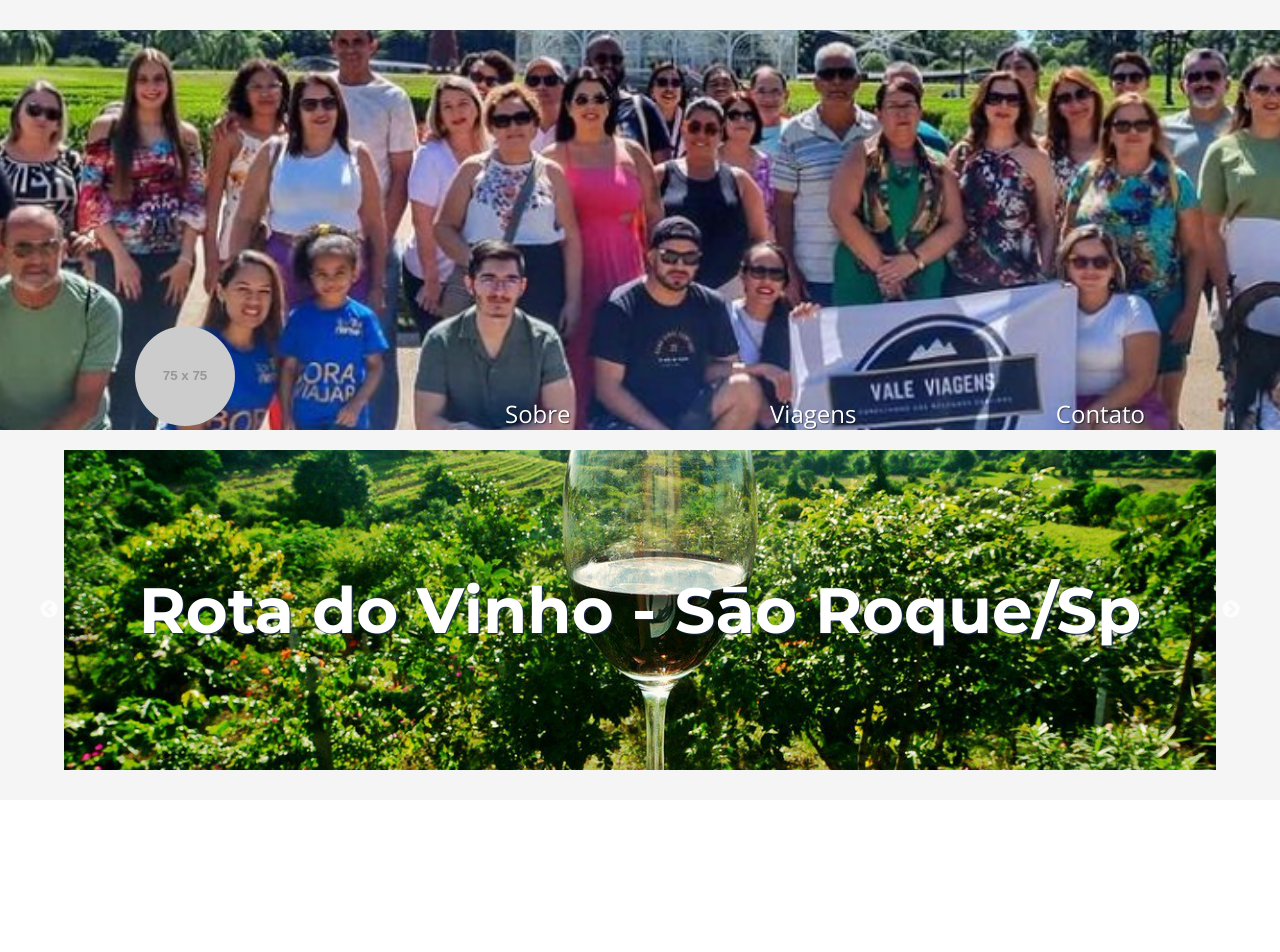
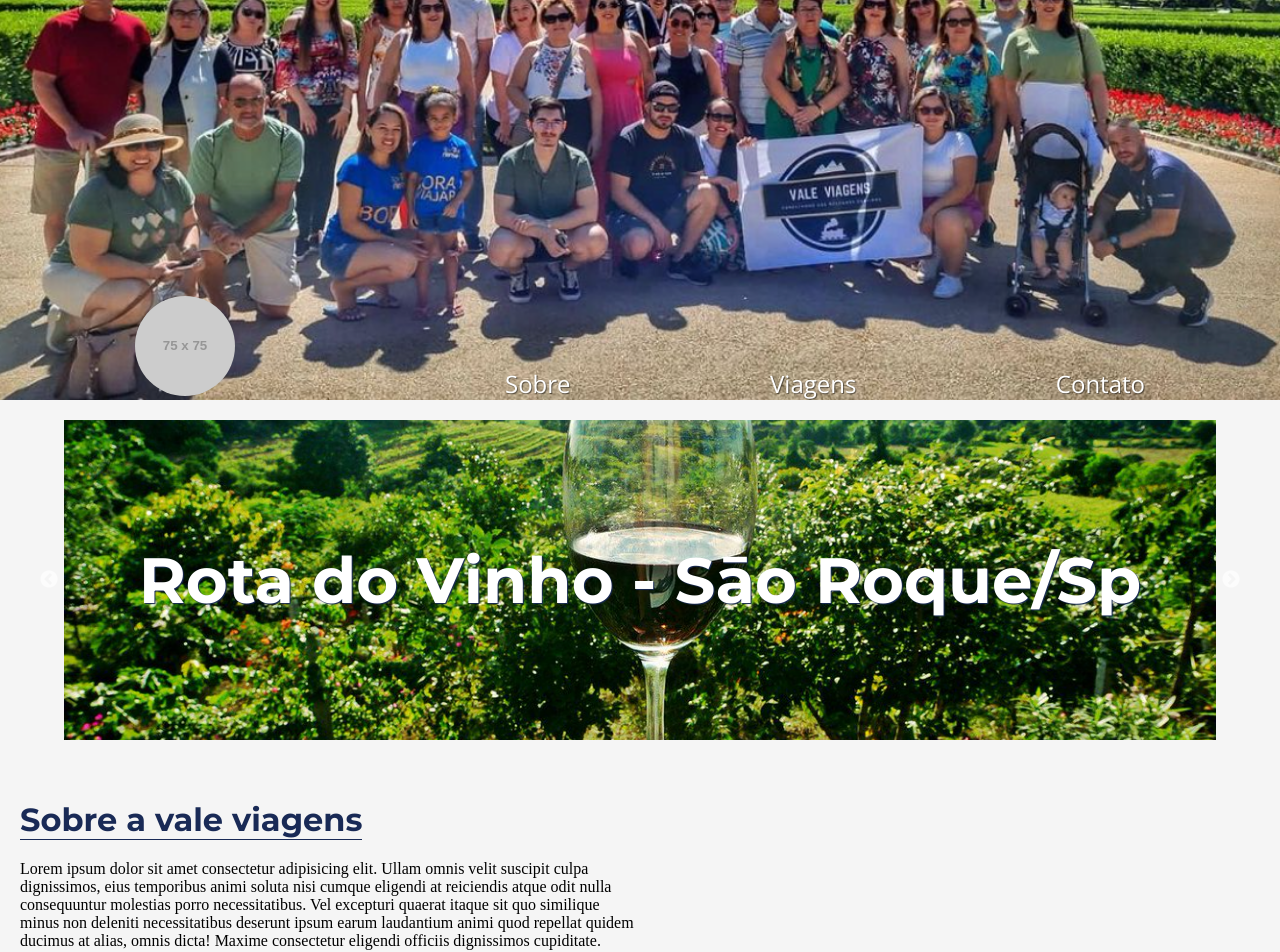
Before and after one commit to Ceagah2/vv-view, a React (Vite) app: page / in a window 1280 px wide. Shown: the top 952 px of the page. Before the commit the page ends 800 px from the top, so only its background shows below. Built offline with nearby package versions, Linux system fonts and the light colour scheme.

Commit message:
feat: start about us section

```diff
--- a/src/App.tsx
+++ b/src/App.tsx
@@ -1,11 +1,24 @@
 import { Container, Carousel } from "./components/atoms"
 import { NavBar } from "./components/atoms/NavBar"
+import { Section } from "./components/molecules/Section"
 function App() {
 
   return (
     <Container>
       <NavBar />
       <Carousel />
+      <Section id='sobre' title="Sobre a vale viagens" position="start" delay={0.5}>
+        Lorem ipsum dolor sit amet consectetur adipisicing elit. Ullam omnis velit suscipit culpa dignissimos, eius temporibus animi soluta nisi cumque eligendi at reiciendis atque odit nulla consequuntur molestias porro necessitatibus.
+        Vel excepturi quaerat itaque sit quo similique minus non deleniti necessitatibus deserunt ipsum earum laudantium animi quod repellat quidem ducimus at alias, omnis dicta! Maxime consectetur eligendi officiis dignissimos cupiditate.
+        Quod iusto animi laborum magni sapiente id inventore impedit quidem ex tempora quas illo voluptatibus dolor quisquam iste repellendus est ducimus dolore recusandae, eos atque cum! Sit temporibus maxime esse!
+        Maiores a mollitia quisquam laboriosam, enim quasi id, molestias modi voluptas officiis nostrum consequatur perferendis sunt quibusdam eveniet ipsa odit aut. Distinctio nisi magnam labore, aut enim est quod ipsum?
+        Qui quis commodi quae ab sapiente odit dolores saepe nobis officia, quod deserunt quas laborum aliquid sed exercitationem, quia quidem porro suscipit neque delectus consequatur et obcaecati voluptatibus nulla. Eaque.
+        Esse repellendus sint corrupti delectus eius minima harum debitis, dolorem assumenda sed asperiores numquam eligendi quasi, corporis ex laborum unde! Neque, rerum. Esse saepe magnam ea voluptas porro distinctio adipisci!
+        Labore, repellat qui nobis officia sapiente necessitatibus suscipit amet tenetur voluptas odio dolorem deleniti autem iure laborum. Hic officia consectetur quibusdam consequuntur quam, dicta nemo unde, incidunt magni, reiciendis mollitia?
+        Unde eos dolor enim voluptatibus, dicta modi amet laboriosam voluptatem recusandae ex! Dolore debitis necessitatibus nam tempore magni rem harum voluptatum non impedit, consequuntur laboriosam enim laudantium tenetur rerum quis!
+        Placeat praesentium iure at, excepturi libero assumenda sequi nisi laudantium totam mollitia, ut fugiat sapiente? Numquam velit nobis praesentium nisi quia, aut necessitatibus vero tenetur sit in amet odit fugit.
+        Nobis animi nulla odio eum totam dolorem asperiores aperiam quidem! Explicabo dicta cupiditate, possimus harum hic ut? Iusto, ex dolor! Provident cupiditate earum numquam quis, iste deleniti. Numquam, doloremque accusamus?
+      </Section>
     </Container>
   )
 }
--- a/src/components/molecules/Section/index.tsx
+++ b/src/components/molecules/Section/index.tsx
@@ -2,7 +2,7 @@ import { ISection } from "../../../types"
 import { SectionTitle } from "../../atoms/SectionTitle"
 import * as S from './styles'
 
-export const Section = ({ children, position, delay, title }: ISection) => {
+export const Section = ({ children, position, delay, title, id }: ISection) => {
   return(
     < S.Container
       animate = {{
@@ -19,6 +19,7 @@ export const Section = ({ children, position, delay, title }: ISection) => {
         delay: delay || 0,
       }}
       position={position }
+      id={id}
     >
       <SectionTitle>{title}</SectionTitle>
       <S.ChildContainer>
--- a/src/types/index.ts
+++ b/src/types/index.ts
@@ -7,4 +7,5 @@ export interface ISection {
   position: 'start' | 'end'
   delay: number
   title: string
+  id: string;
 }
```
